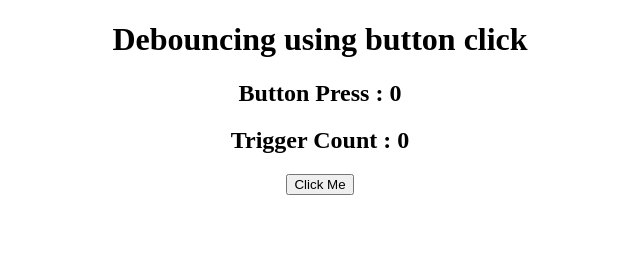
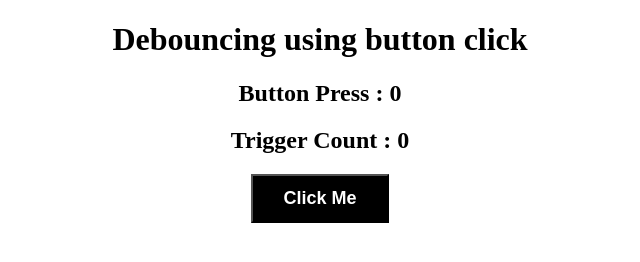
Before and after one commit to Furkan9623/JavaScript-Repo, a plain HTML site: page Debouncing using button click/index.html in a window 1280 px wide. Shown: the whole page, without its empty margins (320-960 px from the left). Drawn offline with Linux system fonts and the light colour scheme.

Commit message:
debouncing using button clicked

```diff
--- a/Debouncing using button click/index.html
+++ b/Debouncing using button click/index.html
@@ -11,7 +11,19 @@
       <h1>Debouncing using button click</h1>
       <h2>Button Press : <span id="count">0</span></h2>
       <h2>Trigger Count : <span id="trigger">0</span></h2>
-      <button onclick="bestFunction()">Click Me</button>
+      <button
+        onclick="bestFunction()"
+        style="
+          padding: 12px 30px;
+          font-size: 18px;
+          font-weight: bold;
+          background-color: black;
+          color: white;
+          cursor: pointer;
+        "
+      >
+        Click Me
+      </button>
     </div>
   </body>
 </html>
```
